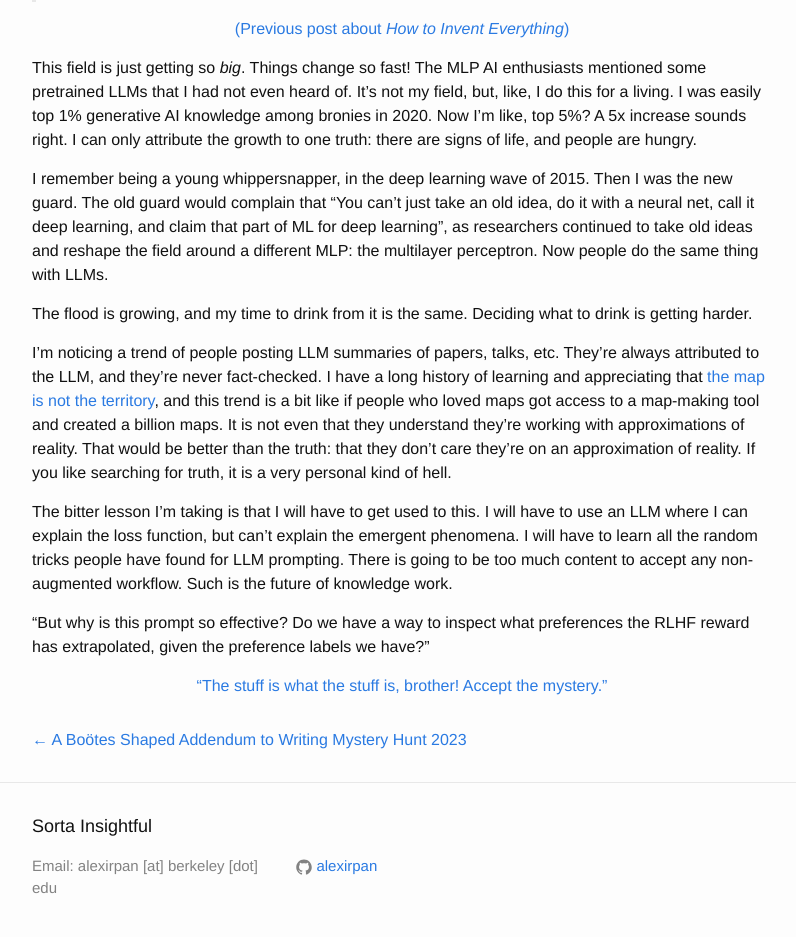
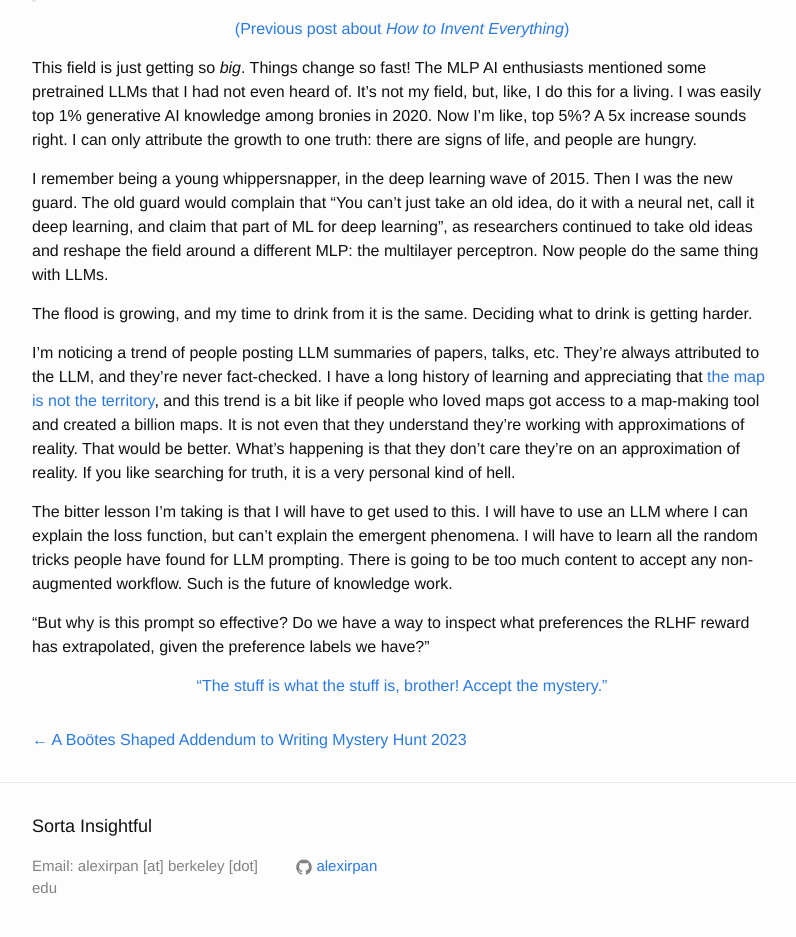
Before and after one commit to alexirpan/alexirpan.github.io, a Jekyll site: the page built from _posts/2023-07-19-ml-hurry.markdown, in a window 1280 px wide. Shown: the part 1061-1998 px from the top of the page, without its empty margins (238-1034 px from the left). Built offline with Jekyll 4.4.1, drawn with Linux system fonts in a browser that asks for light colours; nearby versions of some CDN libraries.

Commit message:
last update this is why I should do more editing checks

```diff
--- a/_posts/2023-07-19-ml-hurry.markdown
+++ b/_posts/2023-07-19-ml-hurry.markdown
@@ -50,8 +50,8 @@ I'm noticing a trend of people posting LLM summaries of papers, talks, etc. They
 they're never fact-checked. I have a long history of learning and appreciating
 that [the map is not the territory](https://en.wikipedia.org/wiki/Map%E2%80%93territory_relation), and this trend
 is a bit like if people who loved maps got access to a map-making tool and created a billion maps.
-It is not even that they understand they're working with approximations of reality. That would be better
-than the truth: that they don't care they're on an approximation of reality. If you like searching for
+It is not even that they understand they're working with approximations of reality. That would be better.
+What's happening is that they don't care they're on an approximation of reality. If you like searching for
 truth, it is a very personal kind of hell.
 
 The bitter lesson I'm taking is that I will have to get used to this. I will have to use an LLM where I can explain the
```
